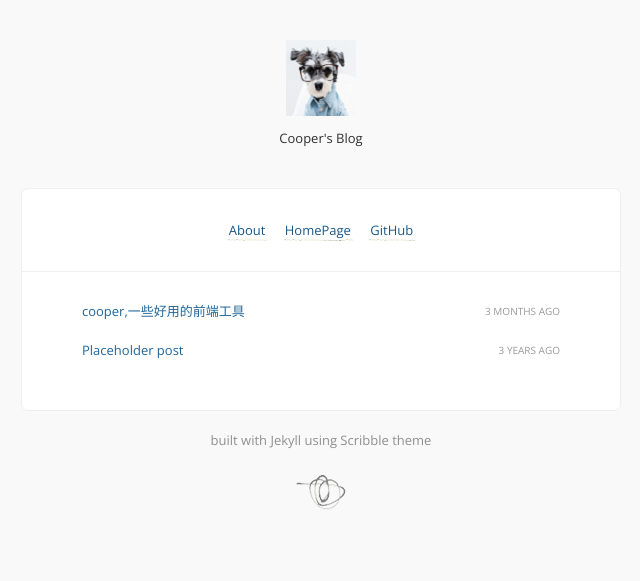
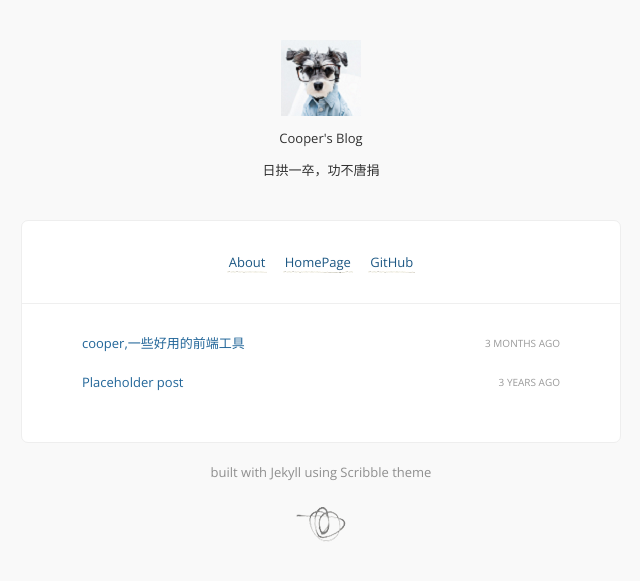
Before and after one commit to huguobo/old-blog, a Jekyll site: the page built from index.html, in a window 1280 px wide. Shown: the top 581 px of the page, without its empty margins (319-959 px from the left). Built offline with Jekyll 4.4.1, drawn with Linux system fonts in a browser that asks for light colours; Markdown is read by kramdown in place of the engine named in the settings; comment, search, counter and statistics services are not loaded.

Commit message:
add site mywords

```diff
--- a/_config.yml
+++ b/_config.yml
@@ -1,5 +1,6 @@
 title:            Cooper's Blog
 description:      Blog
+mywords:            日拱一卒，功不唐捐
 url:              #
 signoff:          cooper
 disqus_shortname: # disqus comment thread for post header options. ( leave blank if unwanted. )
--- a/_includes/header.html
+++ b/_includes/header.html
@@ -1,4 +1,5 @@
 <header>
-<a id="go-back-home" href="{{ site.url }}"><img src="{{ site.url }}/images/header.png" alt="cooper" width="70" height="76"></a>
+<a id="go-back-home" href="{{ site.url }}"><img src="{{ site.url }}/images/header.png" alt="cooper" width="80" height="76"></a>
 <p>{{ site.title }}</p>
+<p>{{site.mywords}}</p>
 </header>
```
